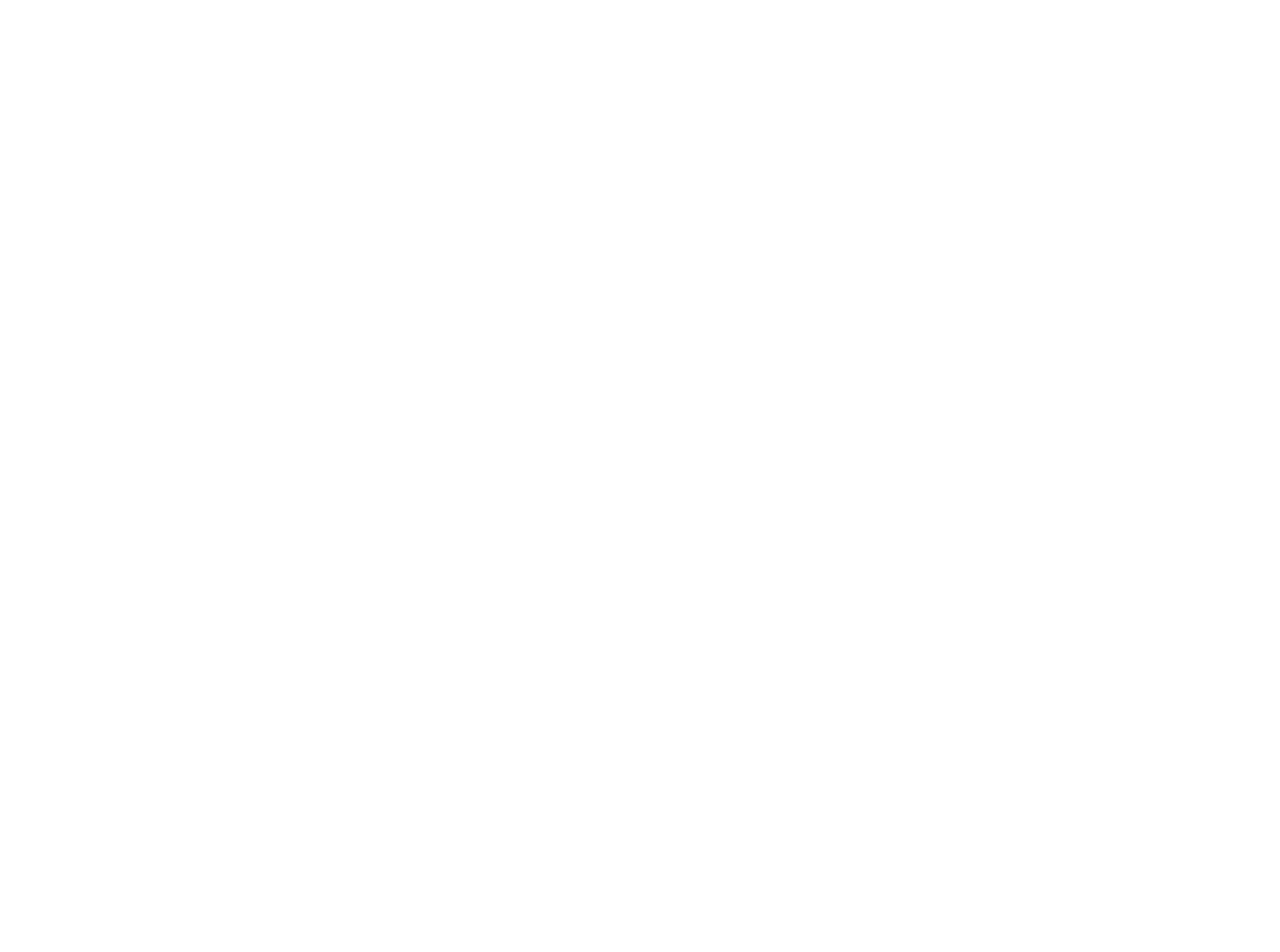
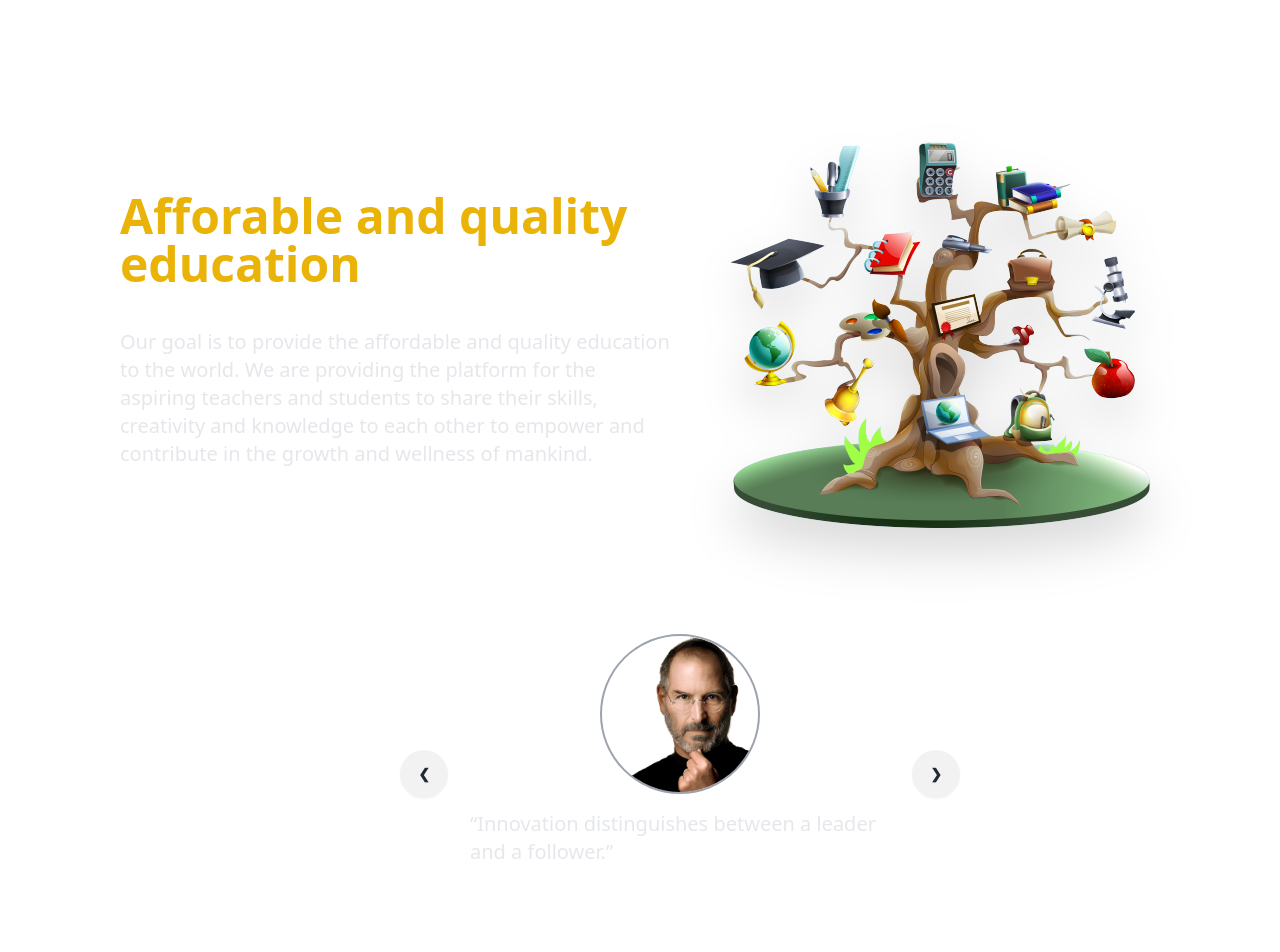
Before and after one commit to shreyasupe35/lmsfrontend, a React (Vite) app: page /about in a window 1280 px wide. Before the commit this address had no page. Shown: the top 952 px of the page. Before the commit the page ends 800 px from the top, so only its background shows below. Built offline with nearby package versions, Linux system fonts and the light colour scheme.

Commit message:
Added About Page

```diff
--- a/src/App.jsx
+++ b/src/App.jsx
@@ -1,7 +1,9 @@
 
 import { Route, Routes } from 'react-router-dom'
 import './App.css'
+import AboutUs from './pages/AboutUs.jsx'
 import Home from './pages/Home.jsx'
+
 
 
 function App() {
@@ -10,6 +12,7 @@
   return (
     <Routes>
       <Route path='/' element={<Home/>}/>
+      <Route path='/about' element={<AboutUs/>}/>
     </Routes>
   )
 }
--- /dev/null
+++ b/src/pages/AboutUs.jsx
@@ -0,0 +1,91 @@
+import HomeLayout from "../layout/HomeLayout";
+import aboutMainImage from "../assets/images/aboutMainImage.png"
+import stevejobs from '../assets/images/steveJobs.png'
+import apj from '../assets/images/apj.png'
+import billGates from '../assets/images/billGates.png'
+import eisten from '../assets/images/einstein.png'
+import nelsonmandela from '../assets/images/nelsonMandela.png'
+function AboutUs(){
+return (
+    <HomeLayout>
+        <div className="flex flex-col text-white pl-20 pt-20" >
+            <div className="flex  items-center gap-5 mx-10 ">
+                <section className="w-1/2 space-y-10">
+                    <h1 className="text-5xl text-yellow-500 font-semibold">Afforable and quality education</h1>
+                    <p className="text-xl text-gray-200">
+                    Our goal is to provide the affordable and quality education to the world.
+                            We are providing the platform for the aspiring teachers and students to share
+                            their skills, creativity and knowledge to each other to empower and contribute
+                            in the growth and wellness of mankind.
+                    </p>
+
+                </section>
+                <div className="w-1/2">
+                    <img src={aboutMainImage} className="drop-shadow-2xl  "
+                    alt="about main page" id="test1 " />
+                </div>
+
+
+            </div>
+                      <div className="carousel w-1/2 my-10 mx-auto">
+            <div id="slide1" className="carousel-item relative w-full ">
+              <div className="flex flex-col items-center justify-center gap-4 px-[15%]">
+              <img src={stevejobs} className="w-40 rounded-full border-2 border-gray-400" />
+              <p className="text-xl text-gray-200">“Innovation distinguishes between a leader and a follower.”</p>
+              <h3 className="text-2xl font-semibold">Stevejobs</h3>
+              <div className="absolute flex justify-between transform -translate-y-1/2 left-5 right-5 top-1/2">
+                <a href="#slide4" className="btn btn-circle">❮</a>
+                <a href="#slide2" className="btn btn-circle">❯</a>
+              </div>
+            </div>
+            </div>
+            <div id="slide2" className="carousel-item relative w-full">
+            <div className="flex flex-col items-center justify-center gap-4 px-[15%]">
+              <img src={apj} className="w-40 rounded-full border-2 border-gray-400"  />
+              <p className="text-xl text-gray-200">“Dream is not that which you see while sleeping it is something that does not let you sleep.”</p>
+              <h3 className="text-2xl font-semibold">Dr APJ Abdul Kalam</h3>
+              <div className="absolute flex justify-between transform -translate-y-1/2 left-5 right-5 top-1/2">
+                <a href="#slide1" className="btn btn-circle">❮</a>
+                <a href="#slide3" className="btn btn-circle">❯</a>
+              </div>
+            </div>
+            </div>
+            <div id="slide3" className="carousel-item relative w-full">
+            <div className="flex flex-col items-center justify-center gap-4 px-[15%]">
+              <img src={billGates} className="w-40 rounded-full border-2 border-gray-400"  />
+              <p className="text-xl text-gray-200">“Patience is a key element of success.”</p>
+              <h3 className="text-2xl font-semibold">Bill Gates</h3>
+              <div className="absolute flex justify-between transform -translate-y-1/2 left-5 right-5 top-1/2">
+                <a href="#slide2" className="btn btn-circle">❮</a>
+                <a href="#slide4" className="btn btn-circle">❯</a>
+              </div>
+            </div>
+            </div>
+            <div id="slide4" className="carousel-item relative w-full">
+            <div className="flex flex-col items-center justify-center gap-4 px-[15%]">
+              <img src={eisten} className="w-40 rounded-full border-2 border-gray-400" />
+              <p className="text-xl text-gray-200">“Two things are infinite: the universe and human stupidity; and I'm not sure about the universe.” </p>
+              <h3 className="text-2xl font-semibold">Albert Einstein</h3>
+              <div className="absolute flex justify-between transform -translate-y-1/2 left-5 right-5 top-1/2">
+                <a href="#slide3" className="btn btn-circle">❮</a>
+                <a href="#slide5" className="btn btn-circle">❯</a>
+              </div>
+            </div>
+            </div>
+            <div id="slide5" className="carousel-item relative w-full">
+            <div className="flex flex-col items-center justify-center gap-4 px-[15%]">
+              <img src={nelsonmandela} className="w-40 rounded-full border-2 border-gray-400"  />
+              <p className="text-xl text-gray-200">"Do not judge me by my successes, judge me by how many times I fell down and got back up again."</p>
+              <h3 className="text-2xl font-semibold">Nelson Mandela</h3>
+              <div className="absolute flex justify-between transform -translate-y-1/2 left-5 right-5 top-1/2">
+                <a href="#slide4" className="btn btn-circle">❮</a>
+                <a href="#slide1" className="btn btn-circle">❯</a>
+              </div>
+            </div>
+            </div>
+</div>
+        </div>
+    </HomeLayout>
+)
+}
+export default AboutUs;
```
Also changed, not shown: src/assets/images/steveJobs.png (added).
